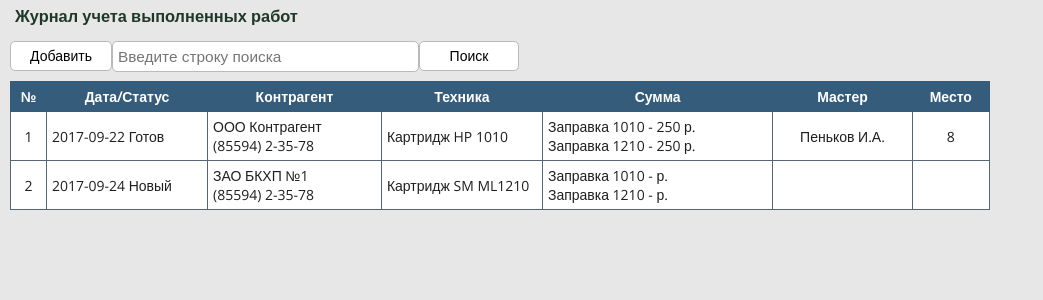
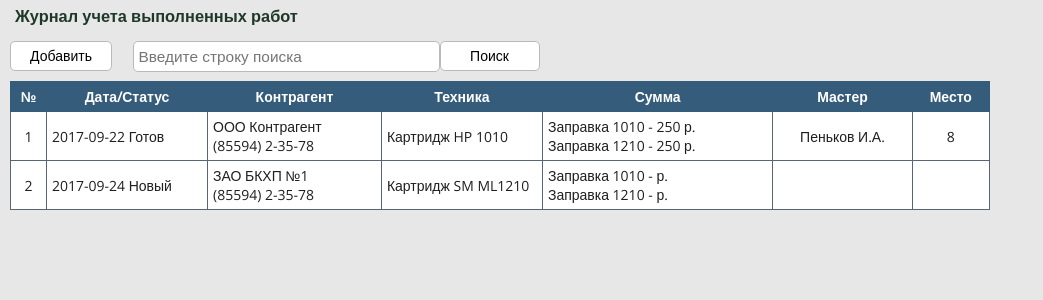
Before and after one commit to dipgrog/lds, a PHP site: page / in a window 1280 px wide. Shown: the part 49-349 px from the top of the page, without its empty margins (0-1043 px from the left). Run offline with PHP 8.4, Linux system fonts and the light colour scheme; data comes from the database, SQL or seed files in the repository; some web fonts are replaced.

Commit message:
redesigne2

```diff
--- a/layout/search.php
+++ b/layout/search.php
@@ -9,8 +9,10 @@
     }
  ?>
 <div class="row40">
-	<div class="col-4-4">
+		<div class="col-1-8">
 		<a href="<?php echo $add_link;?>"><dip class="btn pos">Добавить</dip></a>
+	</div>
+	<div class="col-6-8">
 
 
 		<form  action="" method="GET" >
@@ -21,5 +23,6 @@
 			<div class="text-v-middle"><?php echo $messsage; ?></div>
 
 		</form>
+
 	</div>
 </div>
--- a/layout/settings.php
+++ b/layout/settings.php
@@ -193,7 +193,7 @@ if (isset($_POST['submit'])){
                         <form action="" method="POST" >
 
 
-                        <div class="col-2-8">
+                        <div class="col-6-8">
                             <input class="inputfield" type="text" name="name" placeholder=" <?php echo $pholder; ?>">
                         </div>
 
```
